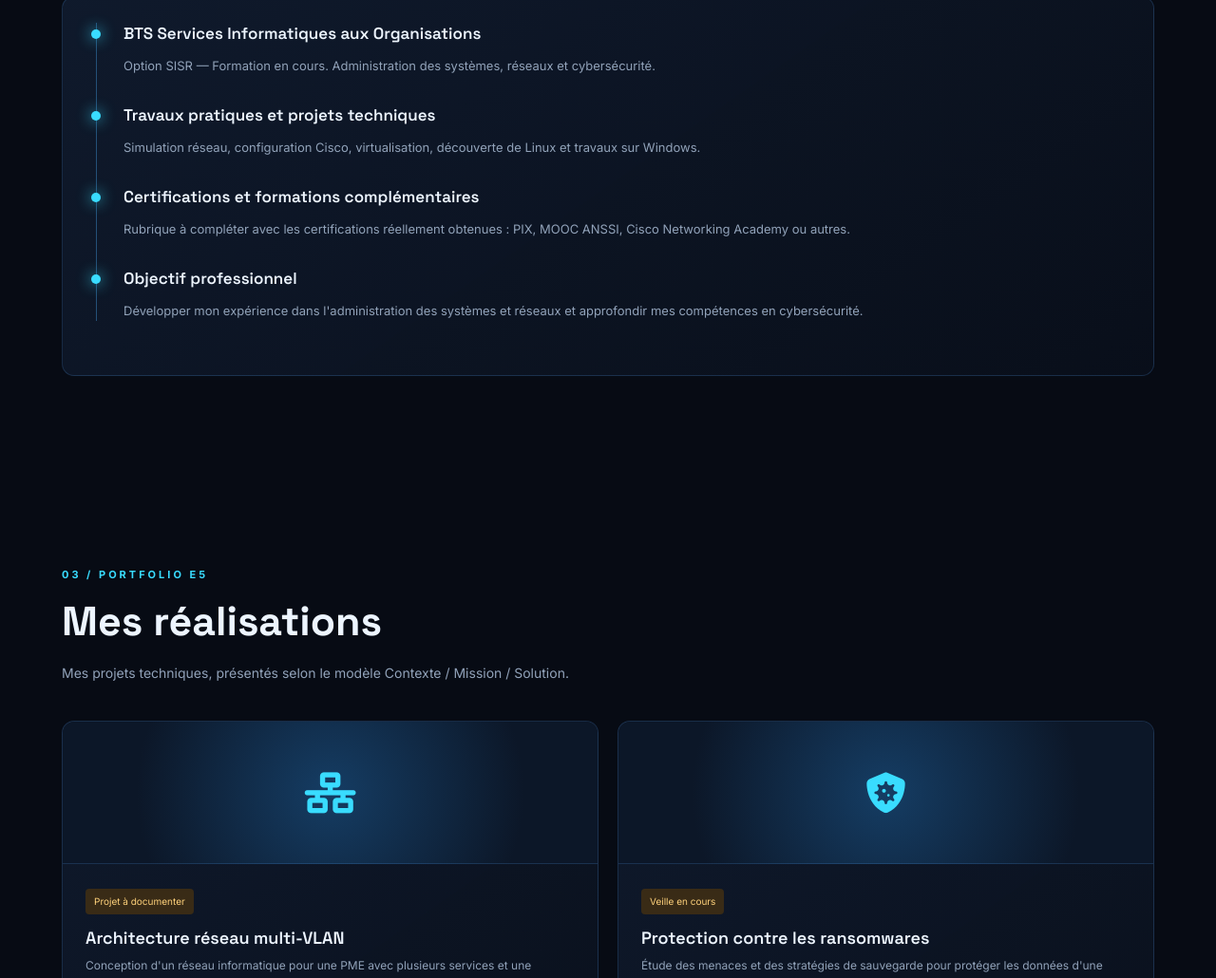
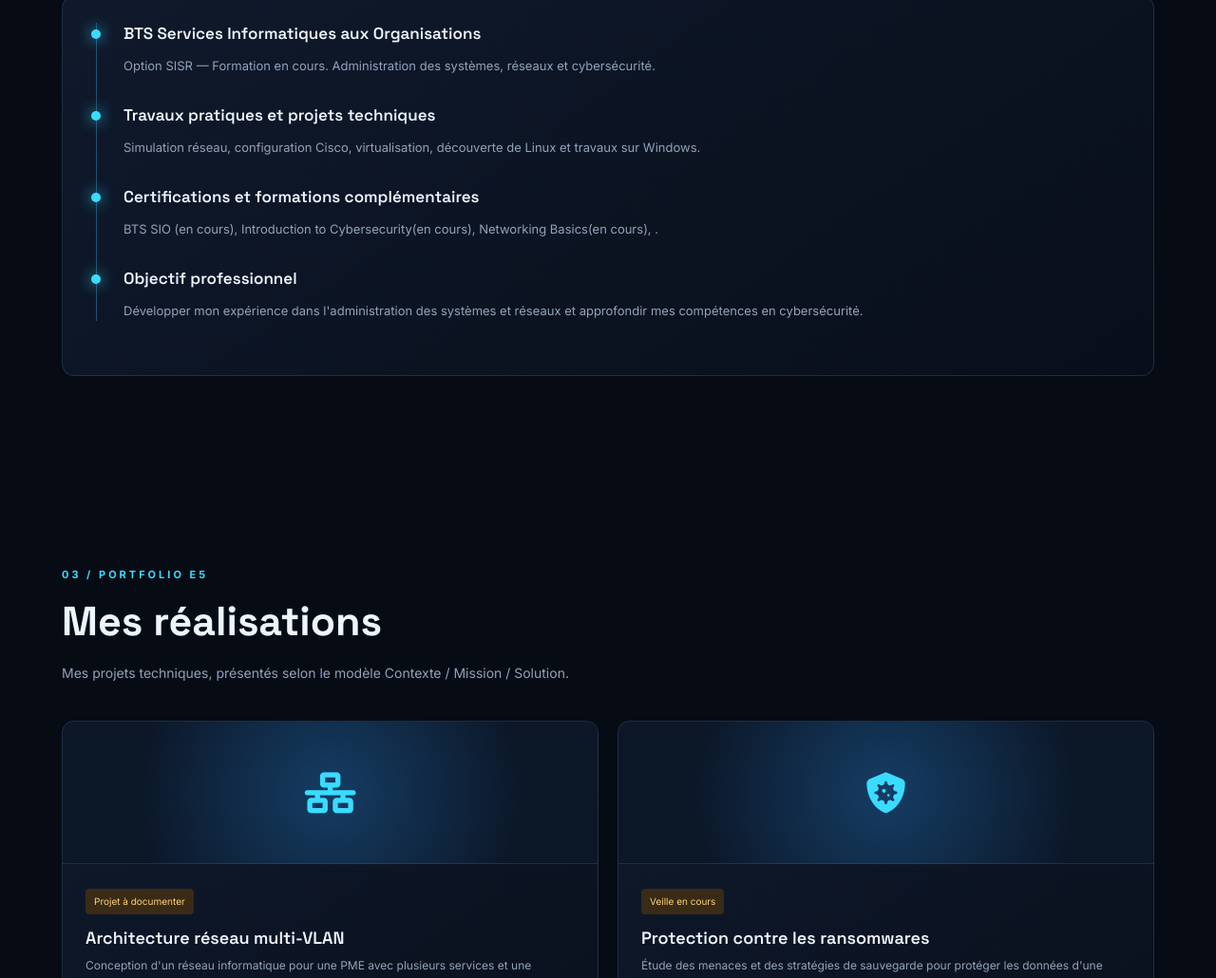
Before and after one commit to Abd-Mis/portfolio, a plain HTML site: page index.html in a window 1280 px wide. Shown: the part 1747-2777 px from the top of the page at 95% size. Drawn offline with Linux system fonts and the light colour scheme; no server answers.

```diff
--- a/index.html
+++ b/index.html
@@ -437,7 +437,7 @@ footer{
         </div>
         <div class="timeline-item">
           <h3>Certifications et formations complémentaires</h3>
-          <p>Rubrique à compléter avec les certifications réellement obtenues : PIX, MOOC ANSSI, Cisco Networking Academy ou autres.</p>
+          <p>BTS SIO (en cours), Introduction to Cybersecurity(en cours), Networking Basics(en cours), .</p>
         </div>
         <div class="timeline-item">
           <h3>Objectif professionnel</h3>
```
